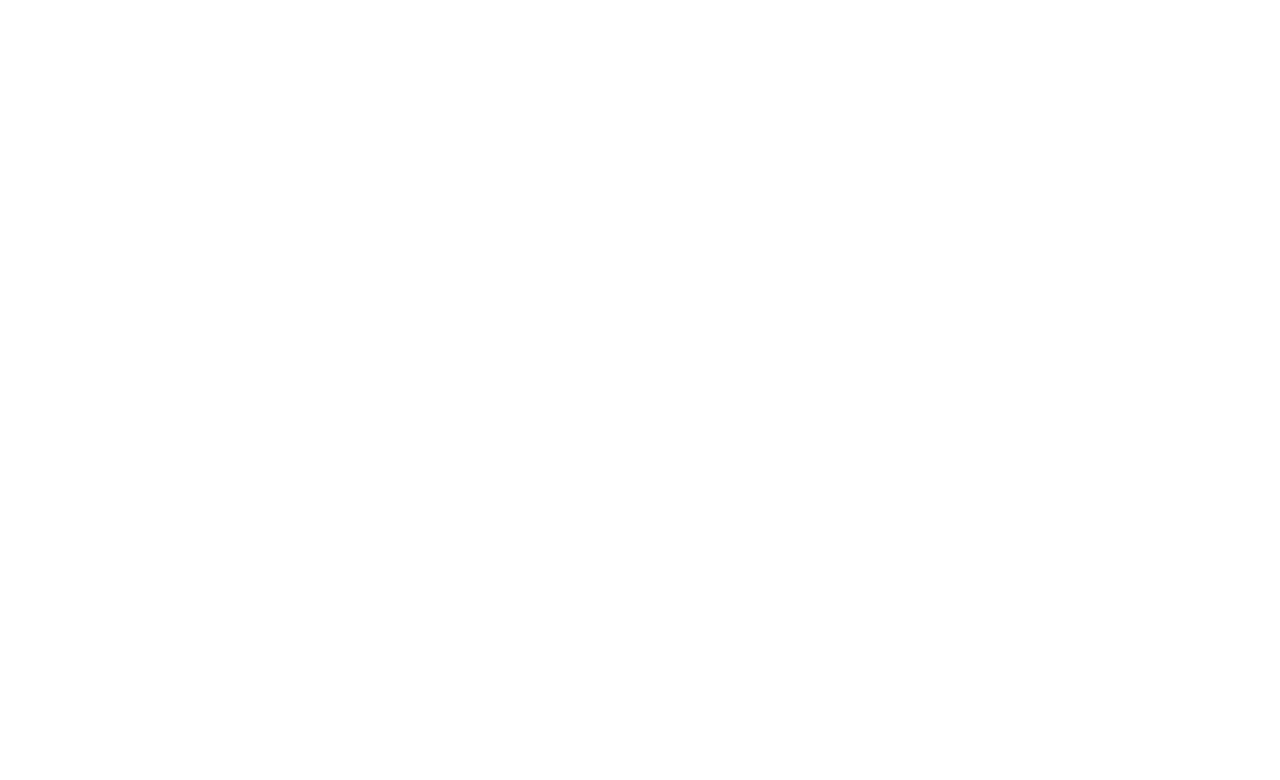
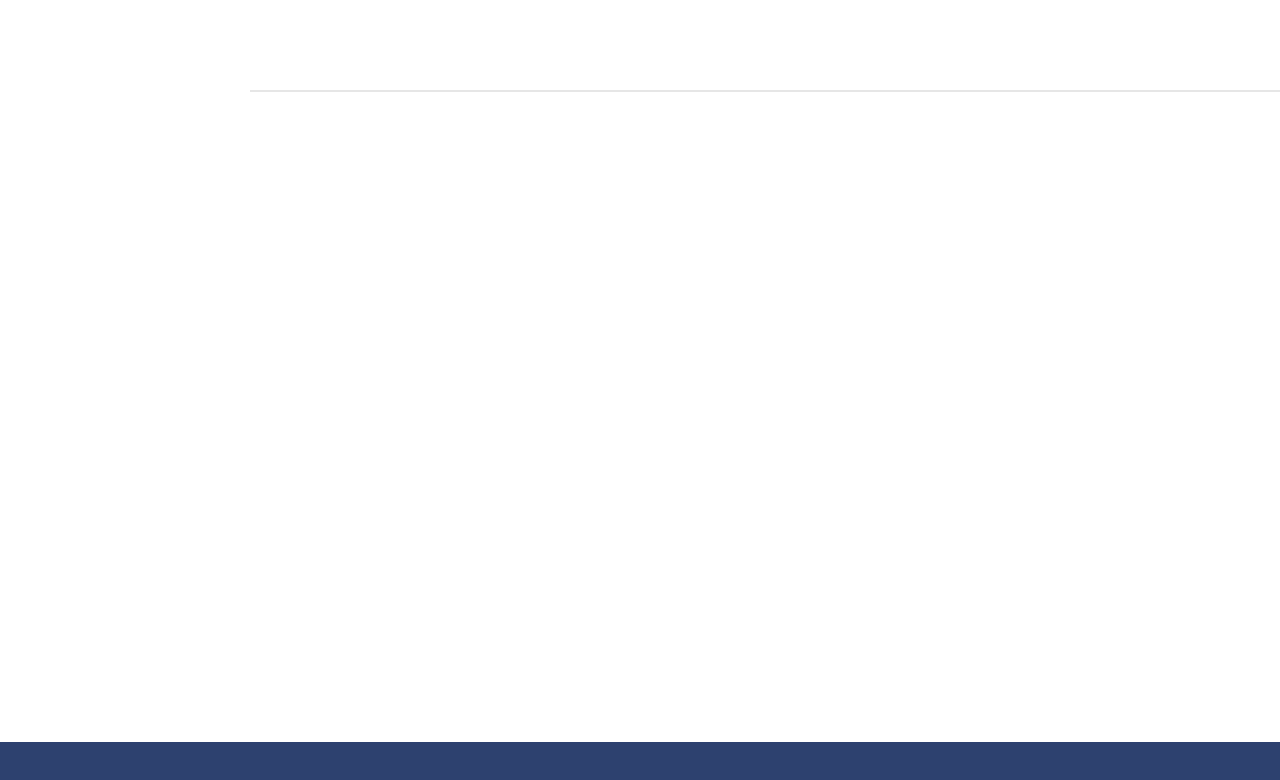
Before and after one commit to Goodgiant/softsuite-test, a React (Vite) app: page / in a window 1280 px wide. Shown: the top 780 px of the page. Built offline with nearby package versions, Linux system fonts and the light colour scheme.

Commit message:
create layout structure component

```diff
--- a/package.json
+++ b/package.json
@@ -24,6 +24,7 @@
     "eslint": "^8.55.0",
     "eslint-plugin-react-hooks": "^4.6.0",
     "eslint-plugin-react-refresh": "^0.4.5",
+    "sass": "^1.70.0",
     "typescript": "^5.2.2",
     "vite": "^5.0.8"
   }
--- a/src/App.tsx
+++ b/src/App.tsx
@@ -1,12 +1,11 @@
 // import viteLogo from '/vite.svg'
-import './App.css'
+import './App.css';
+import Layout from './layout/Layout.tsx';
 
 function App() {
 
   return (
-    <div>
-
-    </div>
+    <Layout />
   )
 }
 
--- /dev/null
+++ b/src/layout/Layout.css
@@ -0,0 +1,46 @@
+#layout-container {
+  box-sizing: border-box;
+  background-color: #F4F6F8;
+}
+#layout-container .top {
+  position: absolute;
+  top: 0;
+  width: 100%;
+  height: 90px;
+  box-sizing: border-box;
+  background-color: #fff;
+}
+#layout-container .center {
+  position: absolute;
+  top: 90px;
+  bottom: 58px;
+  width: 100%;
+  box-sizing: border-box;
+}
+#layout-container .center .left {
+  background-color: #fff;
+  position: absolute;
+  box-sizing: border-box;
+  height: 100%;
+  width: 250px;
+  overflow: scroll;
+}
+#layout-container .center .right {
+  background-color: transparent;
+  position: absolute;
+  box-sizing: border-box;
+  margin-left: 250px;
+  height: 100%;
+  width: calc(100vw - 250px);
+  overflow: scroll;
+  flex: 1;
+  border-top: 2px solid #e6e6e6;
+}
+#layout-container .bottom {
+  background-color: #2D416F;
+  position: absolute;
+  bottom: 0;
+  width: 100%;
+  height: 58px;
+  box-sizing: border-box;
+}/*# sourceMappingURL=Layout.css.map */
--- /dev/null
+++ b/src/layout/Layout.scss
@@ -0,0 +1,60 @@
+$header-height: 90px;
+$footer-height: 58px;
+$sidebar-width: 250px;
+$main-width: calc(100vw - $sidebar-width);
+$red-border: 2px solid red;
+$blue-border: 2px solid blue;
+
+
+#layout-container {
+    box-sizing: border-box;
+    background-color: #F4F6F8;
+
+    .top {
+        position: absolute;
+        top: 0;
+        width: 100%;
+        height: $header-height;
+        box-sizing: border-box;
+        background-color: #fff;
+    }
+
+    .center {
+        position: absolute;
+        top: $header-height;
+        bottom: $footer-height;
+        width: 100%;
+        box-sizing: border-box;
+
+        .left {
+            background-color: #fff;
+            position: absolute;
+            box-sizing: border-box;
+            height: 100%;
+            width: $sidebar-width;
+            overflow: scroll;
+        }
+
+        .right {
+            background-color: transparent;
+            position: absolute;
+            box-sizing: border-box;
+            margin-left: $sidebar-width;
+            height: 100%;
+            width: $main-width;
+            overflow: scroll;
+            flex: 1;
+            border-top: 2px solid #e6e6e6;
+        }
+    }
+
+    .bottom {
+        background-color: #2D416F;
+        position: absolute;
+        bottom: 0;
+        width: 100%;
+        height: $footer-height;
+        box-sizing: border-box;
+    }
+
+}
--- /dev/null
+++ b/src/layout/Layout.tsx
@@ -0,0 +1,26 @@
+import "./Layout.scss";
+
+const Layout = () => {
+
+
+    return (
+        <div id="layout-container">
+            <header className="top">
+
+            </header>
+            <section className="center">
+                <aside className="left">
+
+                </aside>
+                <main className="right">
+
+                </main>
+            </section>
+            <footer className="bottom">
+
+            </footer>
+        </div>
+    )
+}
+
+export default Layout;
--- a/src/main.tsx
+++ b/src/main.tsx
@@ -2,9 +2,13 @@
 import ReactDOM from 'react-dom/client'
 import App from './App.tsx'
 import './index.css'
+import { Provider } from 'react-redux'
+import { store } from './redux/store.ts'
 
 ReactDOM.createRoot(document.getElementById('root')!).render(
   <React.StrictMode>
-    <App />
+    <Provider store={store}>
+      <App />
+    </Provider>
   </React.StrictMode>,
 )
```
Also changed, not shown: 2 other files (tests, documents, lock files or other folders).
